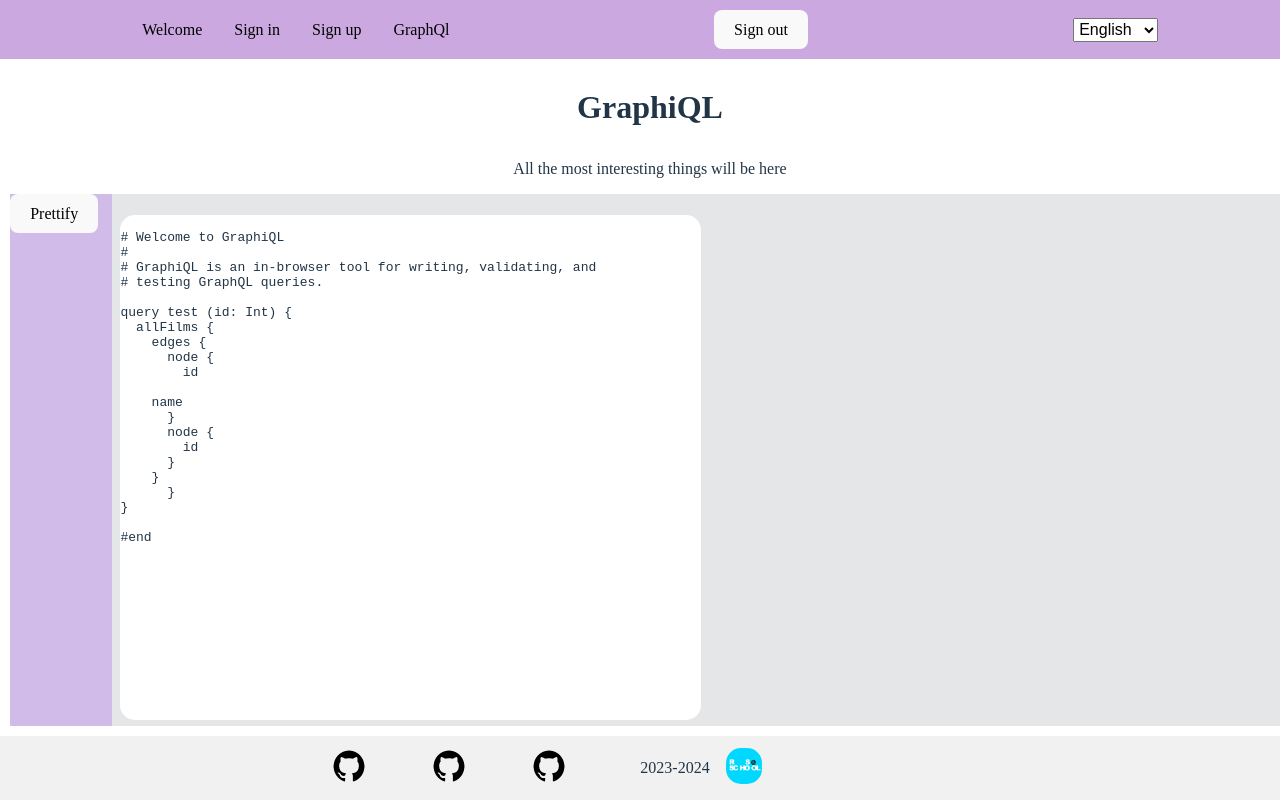
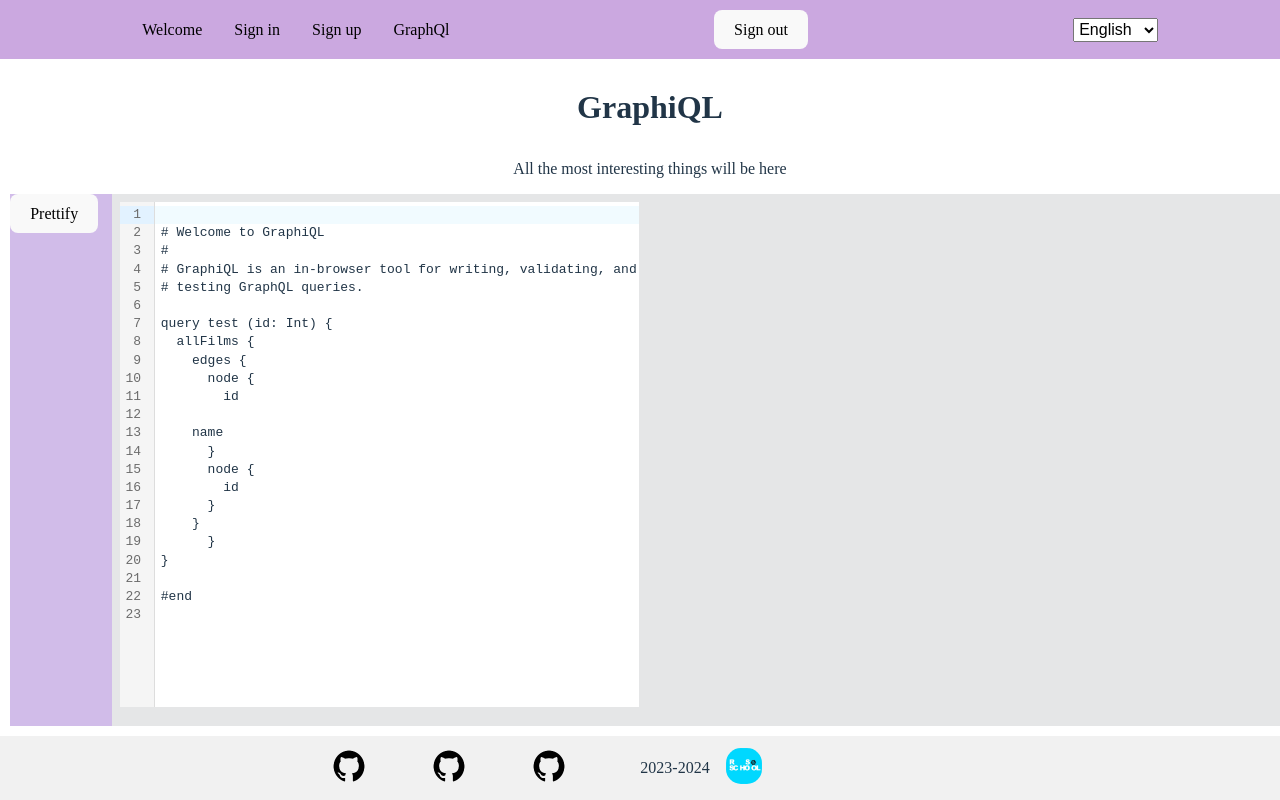
Before and after one commit to ffriday/graphiql-app, a React (Vite) app: page /graphiQL in a window 1280 px wide. Built offline with nearby package versions, Linux system fonts and the light colour scheme.

Commit message:
feat: add codemirror input element

```diff
--- a/package.json
+++ b/package.json
@@ -15,6 +15,7 @@
     "prepare": "husky install"
   },
   "dependencies": {
+    "@uiw/react-codemirror": "^4.21.21",
     "react": "^18.2.0",
     "react-dom": "^18.2.0",
     "react-router-dom": "^6.20.1",
--- a/src/components/editor/editor.tsx
+++ b/src/components/editor/editor.tsx
@@ -1,5 +1,7 @@
+import CodeMirror from "@uiw/react-codemirror";
 import { useQueryContext } from "../../providers/queryProvider";
 import { parseCode } from "./prettify";
+import { useCallback } from "react";
 
 export const Editor = () => {
   const {
@@ -9,17 +11,16 @@ export const Editor = () => {
     updateData,
   } = useQueryContext();
 
-  const changeQuery = ({
-    currentTarget: { textContent },
-  }: React.FormEvent<HTMLPreElement>) => {
-    const value = textContent ?? "";
-    const { isValid } = parseCode(value);
-    updateData({ query: { value, isValid } });
-  };
+  const onChange = useCallback(
+    (value: string) => {
+      const val = value ?? "";
+      const { isValid } = parseCode(val);
+      updateData({ query: { value: val, isValid } });
+    },
+    [updateData],
+  );
 
   return (
-    <pre className="editor" contentEditable="true" onInput={changeQuery}>
-      {value}
-    </pre>
+    <CodeMirror value={value} width="100%" height="100%" onChange={onChange} />
   );
 };
```
Also changed, not shown: 1 other file (tests, documents, lock files or other folders).
